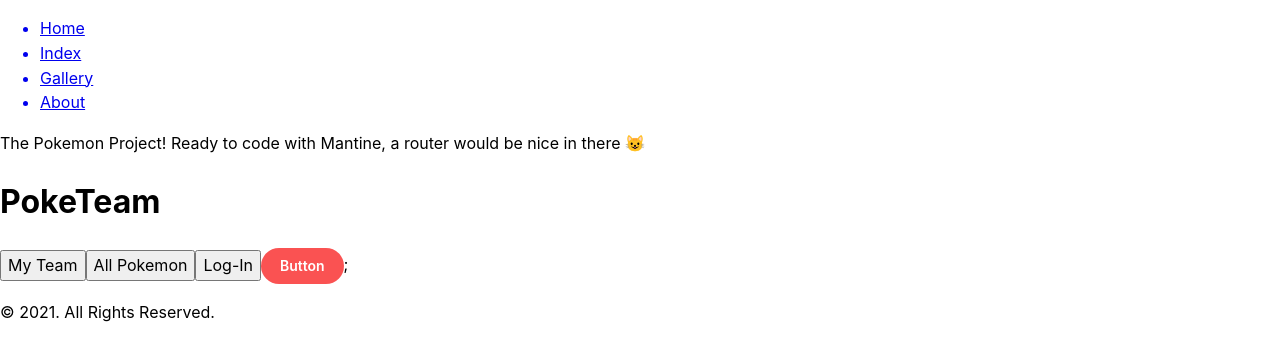
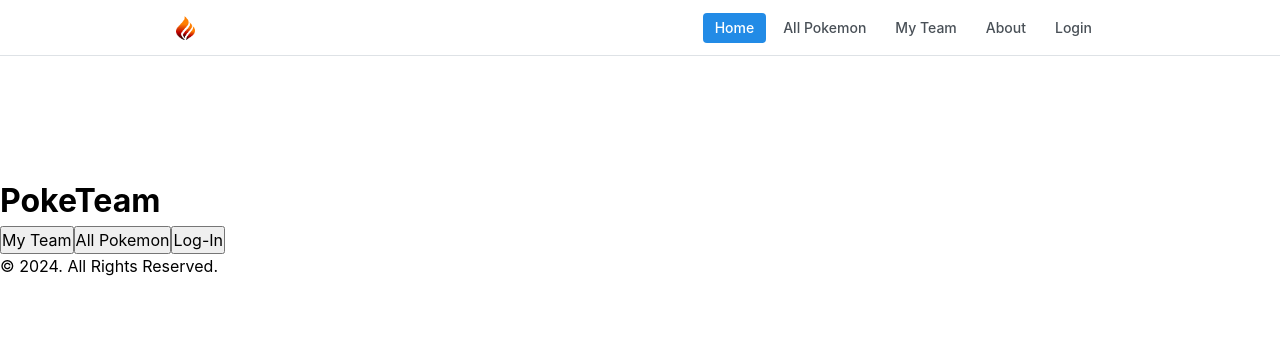
Before and after one commit to codewithmirko/poketeam-frontend, a React (Vite) app: page / in a window 1280 px wide. Shown: the top 360 px of the page. Built offline with nearby package versions, Linux system fonts and the light colour scheme.

Commit message:
added mantine header

```diff
--- a/src/App.jsx
+++ b/src/App.jsx
@@ -7,13 +7,12 @@ import PokemonDetailsPage from "./pages/PokemonDetailsPage";
 import LogInPage from "./pages/LogInPage";
 import TeamPage from "./pages/TeamPage";
 import Footer from "./components/Footer";
+import ErrorPage from "./pages/ErrorPage";
 
 function App() {
   return (
     <>
       <Navbar />
-      The Pokemon Project! Ready to code with Mantine, a router would be nice in
-      there 😺
       <Routes>
         <Route path="/" element={<HomePage />} />
         <Route path="/about" element={<AboutPage />} />
@@ -21,6 +20,7 @@ function App() {
         <Route path="/pokemon/:id" element={<PokemonDetailsPage />} />
         <Route path="/log-in" element={<LogInPage />} />
         <Route path="/team" element={<TeamPage />} />
+        <Route path="*" element={<ErrorPage />} />
       </Routes>
       <Footer />
     </>
--- a/src/components/Footer.jsx
+++ b/src/components/Footer.jsx
@@ -1,7 +1,7 @@
 const Footer = () => {
   return (
     <footer className="footer">
-      <p className="footer__text"> © 2021. All Rights Reserved. </p>
+      <p className="footer__text"> © 2024. All Rights Reserved. </p>
     </footer>
   );
 };
--- a/src/components/Navbar.jsx
+++ b/src/components/Navbar.jsx
@@ -1,22 +1,69 @@
+// const Navbar = () => {
+//   return (
+//     <ul>
+//       <Link to="/">
+//         <li>Home</li>
+//       </Link>
+//       <Link to="/pokemon">
+//         <li>All Pokemon</li>
+//       </Link>
+//       <Link to="/team">
+//         <li>Team</li>
+//       </Link>
+//       <Link to="/about">
+//         <li>About</li>
+//       </Link>
+//       <Link to="/log-in">
+//         <li>Log in</li>
+//       </Link>
+//     </ul>
+//   );
+// };
+
+// export default Navbar;
+
 import { Link } from "react-router-dom";
+import { useState } from "react";
+import { Container, Group, Burger } from "@mantine/core";
+import { useDisclosure } from "@mantine/hooks";
+import classes from "../styles/HeaderSimple.module.css";
+import testLogo from "../assets/test-logo.png";
 
-const Navbar = () => {
+const links = [
+  { link: "/", label: "Home" },
+  { link: "/pokemon", label: "All Pokemon" },
+  { link: "/team", label: "My Team" },
+  { link: "/about", label: "About" },
+  { link: "/log-in", label: "Login" },
+];
+
+function Navbar() {
+  const [opened, { toggle }] = useDisclosure(false);
+  const [active, setActive] = useState(links[0].link);
+
+  const items = links.map((link) => (
+    <Link
+      key={link.label}
+      to={link.link}
+      className={classes.link}
+      data-active={active === link.link || undefined}
+      onClick={() => setActive(link.link)}
+    >
+      {link.label}
+    </Link>
+  ));
+
   return (
-    <ul>
-      <Link to="/">
-        <li>Home</li>
-      </Link>
-      <Link to="/">
-        <li>Index</li>
-      </Link>
-      <Link to="/">
-        <li>Gallery</li>
-      </Link>
-      <Link to="/about">
-        <li>About</li>
-      </Link>
-    </ul>
+    <header className={classes.header}>
+      <Container size="md" className={classes.inner}>
+        <img src={testLogo} className={classes.logo} />
+        <Group gap={5} visibleFrom="xs">
+          {items}
+        </Group>
+        <Burger opened={opened} onClick={toggle} hiddenFrom="xs" size="sm" />
+      </Container>
+    </header>
   );
-};
+}
 
 export default Navbar;
--- /dev/null
+++ b/src/pages/ErrorPage.jsx
@@ -0,0 +1,5 @@
+const ErrorPage = () => {
+  return <h1>Error 404. Sorry this page does not exist</h1>;
+};
+
+export default ErrorPage;
--- a/src/pages/HomePage.jsx
+++ b/src/pages/HomePage.jsx
@@ -1,5 +1,4 @@
 import { Link } from "react-router-dom";
-import { Button } from "@mantine/core";
 
 const HomePage = () => {
   return (
@@ -14,10 +13,6 @@ const HomePage = () => {
       <Link to="/log-in">
         <button type="button">Log-In</button>
       </Link>
-      <Button variant="filled" color="red" radius="xl">
-        Button
-      </Button>
-      ;
     </>
   );
 };
--- a/src/pages/LogInPage.jsx
+++ b/src/pages/LogInPage.jsx
@@ -1,5 +1,25 @@
 const LogInPage = () => {
-  return <h1>I am the login Page</h1>;
+  return (
+    <>
+      <h1>Login</h1>
+      <h2>Login Form</h2>
+      <form>
+        <div>
+          <label htmlFor="email">Email:</label>
+          <br />
+          <input type="email" id="email" name="email" required />
+        </div>
+        <div>
+          <label htmlFor="password">Password:</label>
+          <br />
+          <input type="password" id="password" name="password" required />
+        </div>
+        <div>
+          <input type="submit" value="Submit" />
+        </div>
+      </form>
+    </>
+  );
 };
 
 export default LogInPage;
--- a/src/pages/TeamPage.jsx
+++ b/src/pages/TeamPage.jsx
@@ -1,4 +1,29 @@
+import { useState, useEffect } from "react";
+
 const TeamPage = () => {
+  // store info in useState
+  const [info, setInfo] = useState([]);
+
+  //define function to get Data from fake backend localhost4000
+  const getInfo = async () => {
+    try {
+      const response = await fetch("http://localhost:4000/users");
+      if (response.ok) {
+        const infoData = await response.json();
+        setInfo(infoData);
+        console.log(infoData);
+      }
+    } catch (error) {
+      console.log(error);
+    }
+  };
+
+  // run useEffect to run function at mounting time
+
+  useEffect(() => {
+    getInfo();
+  }, []);
+
   return <h1>Team Page</h1>;
 };
 
--- /dev/null
+++ b/src/styles/HeaderSimple.module.css
@@ -0,0 +1,42 @@
+.header {
+  height: rem(56px);
+  margin: 0;
+  margin-bottom: rem(120px);
+  background-color: var(--mantine-color-body);
+  border-bottom: rem(1px) solid
+    light-dark(var(--mantine-color-gray-3), var(--mantine-color-dark-4));
+}
+
+.inner {
+  height: rem(56px);
+  display: flex;
+  justify-content: space-between;
+  align-items: center;
+}
+
+.logo {
+  width: 2%;
+}
+
+.link {
+  display: block;
+  line-height: 1;
+  padding: rem(8px) rem(12px);
+  border-radius: var(--mantine-radius-sm);
+  text-decoration: none;
+  color: light-dark(var(--mantine-color-gray-7), var(--mantine-color-dark-0));
+  font-size: var(--mantine-font-size-sm);
+  font-weight: 500;
+
+  @mixin hover {
+    background-color: light-dark(
+      var(--mantine-color-gray-0),
+      var(--mantine-color-dark-6)
+    );
+  }
+
+  [data-mantine-color-scheme] &[data-active] {
+    background-color: var(--mantine-color-blue-filled);
+    color: var(--mantine-color-white);
+  }
+}
--- a/src/styles/global.css
+++ b/src/styles/global.css
@@ -1,5 +1,5 @@
 * {
-  margin: 50;
-  padding: 50;
+  margin: 0;
+  padding: 0;
   box-sizing: border-box;
 }
```
Also changed, not shown: src/assets/test-logo.png (added).
